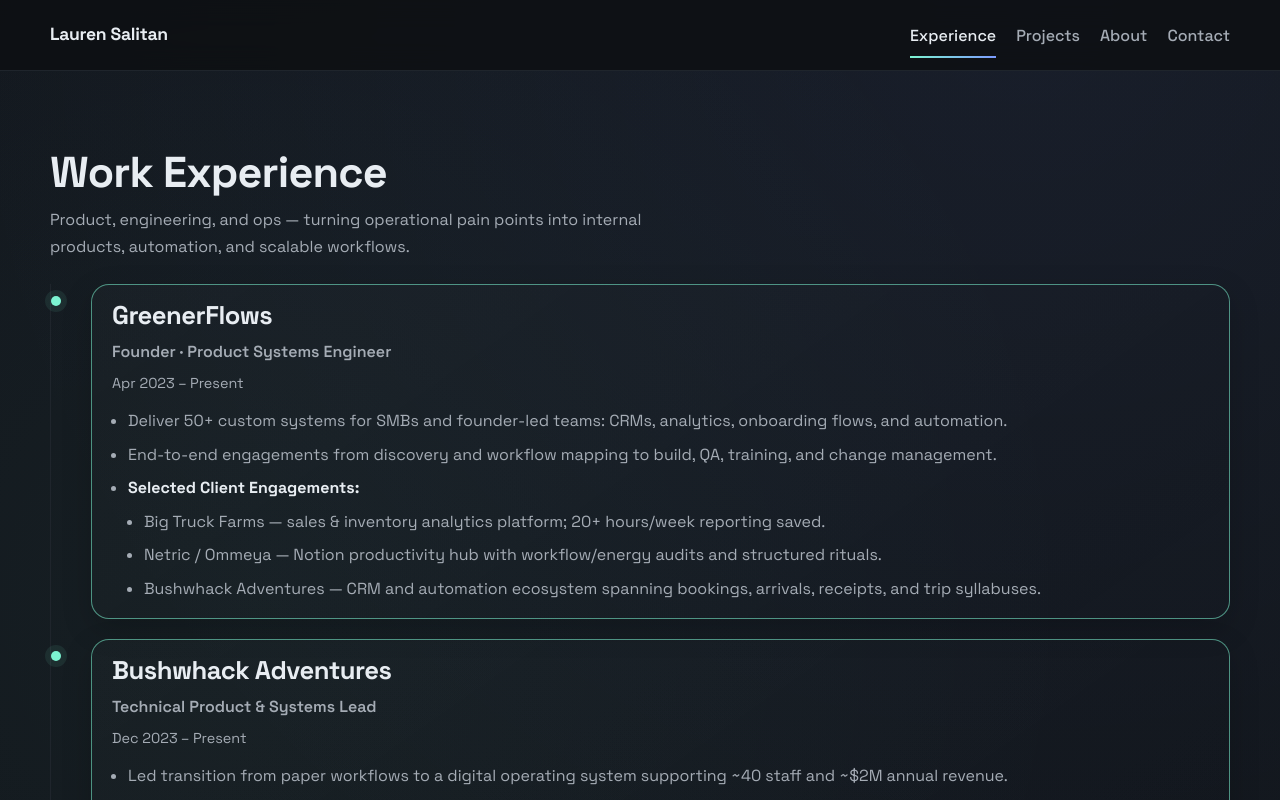
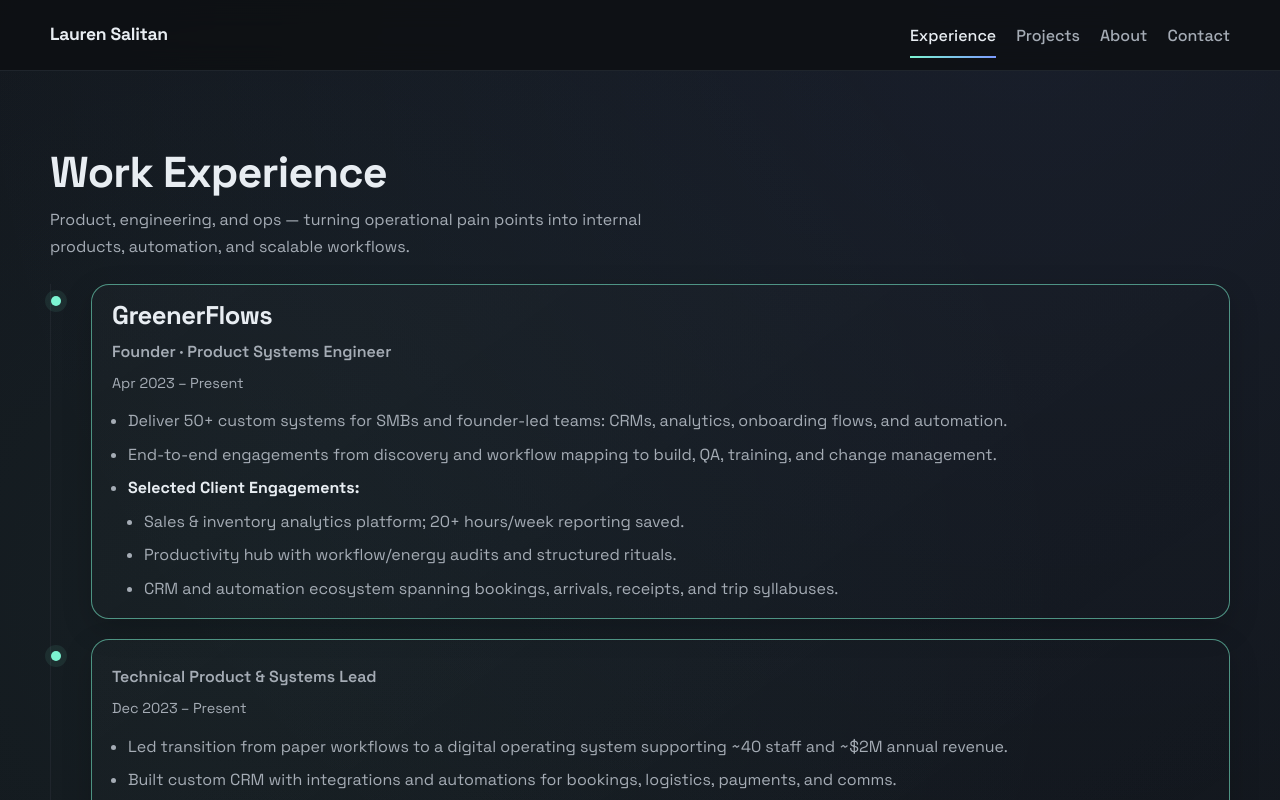
Before and after one commit to lauren-salitan/lauren-portfolio, a React (Vite) app: page /experience in a window 1280 px wide. Shown: the top 800 px of the page. Built offline with nearby package versions, Linux system fonts and the light colour scheme.

Commit message:
unnaming

```diff
--- a/src/data/work.js
+++ b/src/data/work.js
@@ -11,16 +11,16 @@
       {
         title: "Selected Client Engagements:",
         items: [
-          "Big Truck Farms — sales & inventory analytics platform; 20+ hours/week reporting saved.",
-          "Netric / Ommeya — Notion productivity hub with workflow/energy audits and structured rituals.",
-          "Bushwhack Adventures — CRM and automation ecosystem spanning bookings, arrivals, receipts, and trip syllabuses.",
+          "Sales & inventory analytics platform; 20+ hours/week reporting saved.",
+          "Productivity hub with workflow/energy audits and structured rituals.",
+          "CRM and automation ecosystem spanning bookings, arrivals, receipts, and trip syllabuses.",
         ],
       },
     ],
   },
   {
     id: "bushwhack",
-    company: "Bushwhack Adventures",
+    company: "",
     role: "Technical Product & Systems Lead",
     period: "Dec 2023 – Present",
     highlight: true,
```
